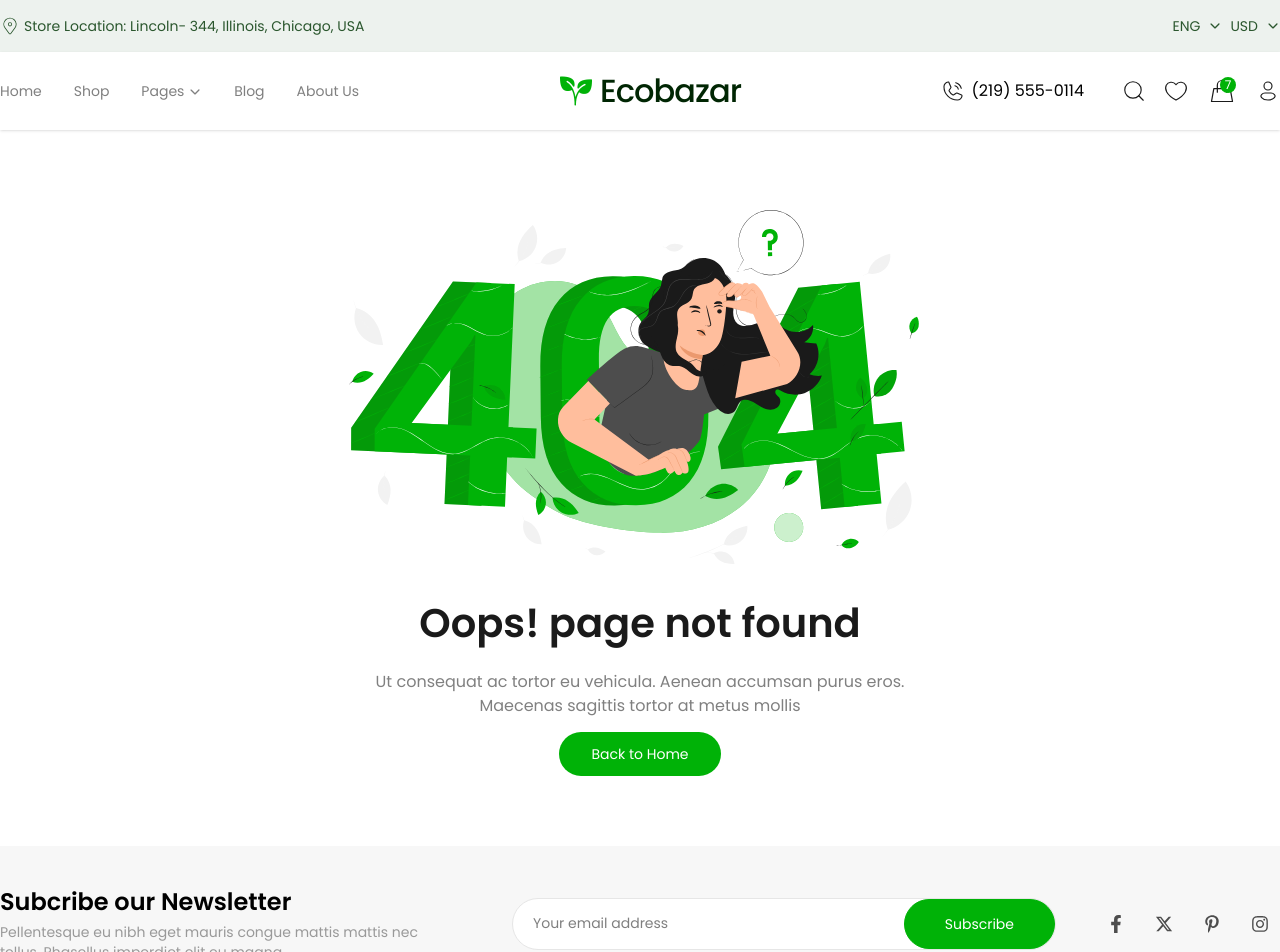
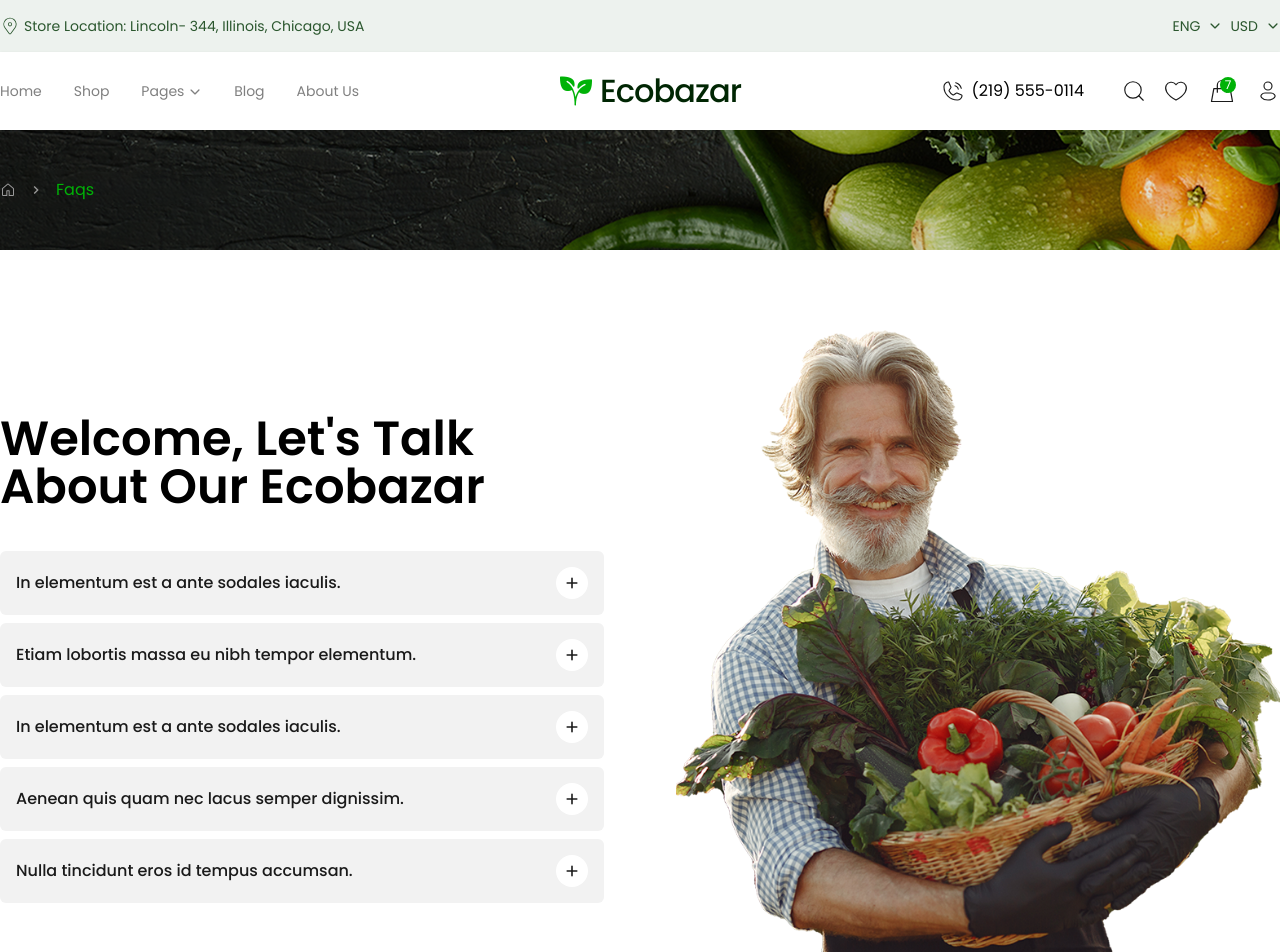
Before and after one commit to itsdevelopershakil/organic-food-e-commerce, a React (Vite) app: page /faqs in a window 1280 px wide. Shown: the top 952 px of the page. Built offline with nearby package versions, Linux system fonts and the light colour scheme.

Commit message:
Faq page created and complete desktop view

```diff
--- a/src/components/SimpleSlider.tsx
+++ b/src/components/SimpleSlider.tsx
@@ -1,12 +1,36 @@
+import { FaArrowLeft, FaArrowRight } from 'react-icons/fa';
 import Slider from 'react-slick';
 import image1 from '../assets/images/about/about4.png';
 import image2 from '../assets/images/about/about5.png';
 import image3 from '../assets/images/about/about6.png';
 import image4 from '../assets/images/about/about7.png';
-import SliderLeftBtn from './SliderLeftBtn';
-import SliderRightBtn from './SliderRightBtn';
 
-const SimpleSlider = () => {
+interface ArrowProps {
+    onClick?: () => void; // onClick is an optional function
+}
+
+// Custom Next Arrow
+const CustomNextArrow: React.FC<ArrowProps> = ({ onClick }) => {
+    return (
+        <div
+            className="custom-arrow next absolute top-1/2 bottom-0 right-[-50px]"
+            onClick={onClick}
+        >
+            <FaArrowRight />
+        </div>
+    );
+};
+
+// Custom Prev Arrow
+const CustomPrevArrow: React.FC<ArrowProps> = ({ onClick }) => {
+    return (
+        <div className="custom-arrow prev" onClick={onClick}>
+            <FaArrowLeft />
+        </div>
+    );
+};
+
+const SimpleSlider: React.FC = () => {
     const settings = {
         // dots: true,
         infinite: true,
@@ -14,36 +38,36 @@ const SimpleSlider = () => {
         slidesToShow: 4,
         slidesToScroll: 1,
         arrows: true,
-        // nextArrow: <SliderRightBtn onClick={onclick} />,
-        // prevArrow: <SliderLeftBtn onClick={onclick} />,
+        centerMode: true,
+        centerPadding: '20px',
+        nextArrow: <CustomNextArrow />, // No need to pass onClick manually
+        prevArrow: <CustomPrevArrow />,
     };
     return (
-        <Slider
-            nextArrow={<SliderLeftBtn />}
-            prevArrow={<SliderRightBtn />}
-            {...settings}
-        >
-            <div>
-                <img src={image1} alt="" />
+        <div className="space-x-4">
+            <Slider {...settings}>
+                <div className="">
+                    <img src={image1} className="object-contain" alt="" />
                     <h4>Jenny Wilson</h4>
                     <p>Ceo & Founder</p>
                 </div>
-            <div>
-                <img src={image2} alt="" />
+                <div className="">
+                    <img src={image2} className="object-contain" alt="" />
                     <h4>Jenny Wilson</h4>
                     <p>Ceo & Founder</p>
                 </div>
-            <div>
-                <img src={image3} alt="" />
+                <div className="">
+                    <img src={image3} className="object-contain" alt="" />
                     <h4>Jenny Wilson</h4>
                     <p>Ceo & Founder</p>
                 </div>
-            <div>
-                <img src={image4} alt="" />
+                <div className="">
+                    <img src={image4} className="object-contain" alt="" />
                     <h4>Jenny Wilson</h4>
                     <p>Ceo & Founder</p>
                 </div>
             </Slider>
+        </div>
     );
 };
 
--- a/src/components/SliderLeftBtn.tsx
+++ /dev/null
@@ -1,16 +0,0 @@
-import { FC } from 'react';
-
-interface SliderRightBtnProps {
-    className?: 'string';
-    onClick?: () => void; // Function type for onClick
-}
-
-const SliderLeftBtn: FC<SliderRightBtnProps> = ({ onClick, className }) => {
-    return (
-        <div className={className} onClick={onClick}>
-            SliderLeftBtn
-        </div>
-    );
-};
-
-export default SliderLeftBtn;
--- a/src/components/SliderRightBtn.tsx
+++ /dev/null
@@ -1,16 +0,0 @@
-import { FC } from 'react';
-
-interface SliderRightBtnProps {
-    className?: 'string';
-    onClick?: () => void; // Function type for onClick
-}
-
-const SliderRightBtn: FC<SliderRightBtnProps> = ({ onClick, className }) => {
-    return (
-        <div className={className} onClick={onClick}>
-            SliderRightBtn
-        </div>
-    );
-};
-
-export default SliderRightBtn;
--- /dev/null
+++ b/src/pages/Faqs.tsx
@@ -0,0 +1,108 @@
+import { useState } from 'react';
+import { HiPlus } from 'react-icons/hi';
+import faqImg from '../assets/images/faqImg.png';
+import Breadcrumbs from '../components/Breadcrumbs';
+
+const Faqs = () => {
+    const [data, setData] = useState([
+        {
+            title: 'In elementum est a ante sodales iaculis.',
+            desc: 'Morbi porttitor ligula in nunc variussagittis. Proin dui nisi, laoreet ut tempor ac, cursus vitae eros. Cras quis ultricies elit. Proin ac lectus arcu. Maecenas aliquet vel tellus at accumsan. Donec a eros non massa vulputate ornare. Vivamus ornare commodo ante, at commodo felis congue vitae. ',
+            open: false,
+        },
+        {
+            title: 'Etiam lobortis massa eu nibh tempor elementum.',
+            desc: 'Morbi porttitor ligula in nunc variussagittis. Proin dui nisi, laoreet ut tempor ac, cursus vitae eros. Cras quis ultricies elit. Proin ac lectus arcu. Maecenas aliquet vel tellus at accumsan. Donec a eros non massa vulputate ornare. Vivamus ornare commodo ante, at commodo felis congue vitae.',
+            open: false,
+        },
+        {
+            title: 'In elementum est a ante sodales iaculis.',
+            desc: 'Morbi porttitor ligula in nunc variussagittis. Proin dui nisi, laoreet ut tempor ac, cursus vitae eros. Cras quis ultricies elit. Proin ac lectus arcu. Maecenas aliquet vel tellus at accumsan. Donec a eros non massa vulputate ornare. Vivamus ornare commodo ante, at commodo felis congue vitae.',
+            open: false,
+        },
+        {
+            title: 'Aenean quis quam nec lacus semper dignissim.',
+            desc: 'Morbi porttitor ligula in nunc variussagittis. Proin dui nisi, laoreet ut tempor ac, cursus vitae eros. Cras quis ultricies elit. Proin ac lectus arcu. Maecenas aliquet vel tellus at accumsan. Donec a eros non massa vulputate ornare. Vivamus ornare commodo ante, at commodo felis congue vitae.',
+            open: false,
+        },
+        {
+            title: 'Nulla tincidunt eros id tempus accumsan.',
+            desc: 'Morbi porttitor ligula in nunc variussagittis. Proin dui nisi, laoreet ut tempor ac, cursus vitae eros. Cras quis ultricies elit. Proin ac lectus arcu. Maecenas aliquet vel tellus at accumsan. Donec a eros non massa vulputate ornare. Vivamus ornare commodo ante, at commodo felis congue vitae.',
+            open: false,
+        },
+    ]);
+
+    const handleData = (index: number) => {
+        setData((prevData) =>
+            prevData.map((item, i) => ({
+                ...item,
+                open: i === index ? !item.open : false,
+            }))
+        );
+        console.log(data);
+    };
+
+    return (
+        <div>
+            <Breadcrumbs />
+            <div className="max-width">
+                <div className="pt-20 grid grid-cols-2 gap-x-18">
+                    <div className="flex flex-col justify-center">
+                        <h2 className="text-5xl font-semibold leading-12">
+                            Welcome, Let&apos;s Talk About Our Ecobazar
+                        </h2>
+                        <ul className="pt-8">
+                            {data.map((value, i) => (
+                                <li
+                                    className={`rounded-md mt-2 ${
+                                        value.open
+                                            ? 'border border-[#84D187] bg-white'
+                                            : 'bg-[#F2F2F2]'
+                                    }`}
+                                    key={i}
+                                >
+                                    <div
+                                        className={`flex justify-between p-4 items-center text-[#1a1a1a] ${
+                                            value.open
+                                                ? 'border-b border-[#84D187]'
+                                                : ''
+                                        }${
+                                            value.open
+                                                ? 'border-b border-[#84D187]'
+                                                : ''
+                                        }`}
+                                    >
+                                        <p className="font-medium">
+                                            {value.title}
+                                        </p>
+                                        <button
+                                            type="button"
+                                            className="cursor-pointer size-8 bg-white rounded-full flex justify-center items-center"
+                                            onClick={() => handleData(i)}
+                                        >
+                                            <HiPlus />
+                                        </button>
+                                    </div>
+                                    <p
+                                        className={`overflow-hidden transition-all duration-300 ease-in-out ${
+                                            value.open
+                                                ? 'max-h-screen opacity-100 p-4'
+                                                : 'max-h-0 opacity-0 p-0'
+                                        } text-[#666666]`}
+                                    >
+                                        {value.desc}
+                                    </p>
+                                </li>
+                            ))}
+                        </ul>
+                    </div>
+                    <div>
+                        <img src={faqImg} className="object-cover" alt="" />
+                    </div>
+                </div>
+            </div>
+        </div>
+    );
+};
+
+export default Faqs;
--- a/src/partials/footer/Footer.tsx
+++ b/src/partials/footer/Footer.tsx
@@ -291,7 +291,7 @@ const Footer: React.FC<FooterProps> = ({ home }) => {
                                 </li>
                                 <li>
                                     <Link
-                                        to={''}
+                                        to="/faqs"
                                         className="duration-300 hover:text-white"
                                     >
                                         Faqs
```
Also changed, not shown: src/routes/Routes.tsx (+5 -2 lines), src/assets/images/faqImg.png (added). Lines whose indentation alone changed are shown as unchanged.
